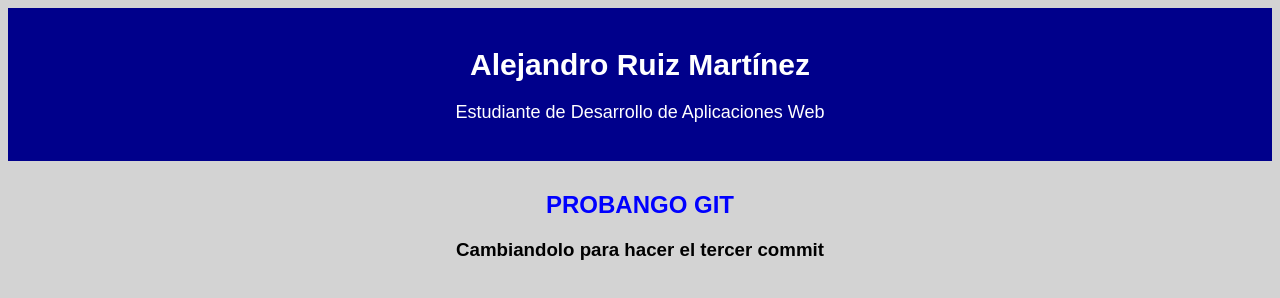
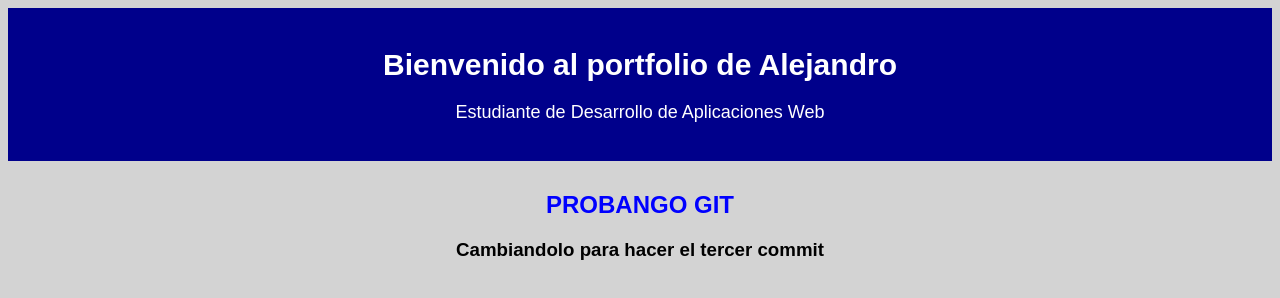
Before and after one commit to Ale07dv/daw2-git-portfolio, a plain HTML site: page index.html in a window 1280 px wide. Drawn offline with Linux system fonts and the light colour scheme.

Commit message:
feat: modificar cabecera del portafolio

```diff
--- a/index.html
+++ b/index.html
@@ -9,7 +9,7 @@
 </head>
 <body>
     <header>
-        <h1>Alejandro Ruiz Martínez</h1>
+        <h1>Bienvenido al portfolio de Alejandro</h1>
         <p>Estudiante de Desarrollo de Aplicaciones Web</p>
     </header>
 
```
